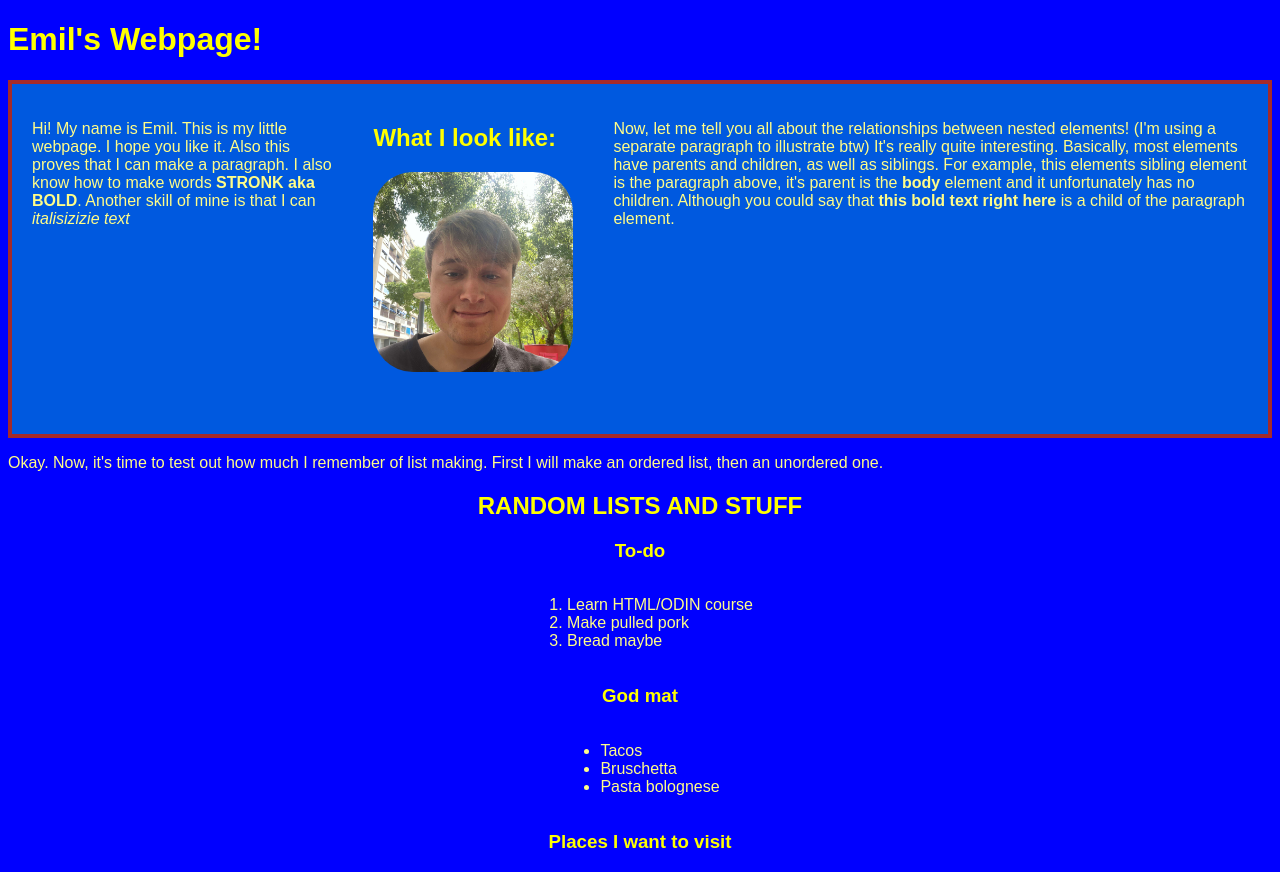
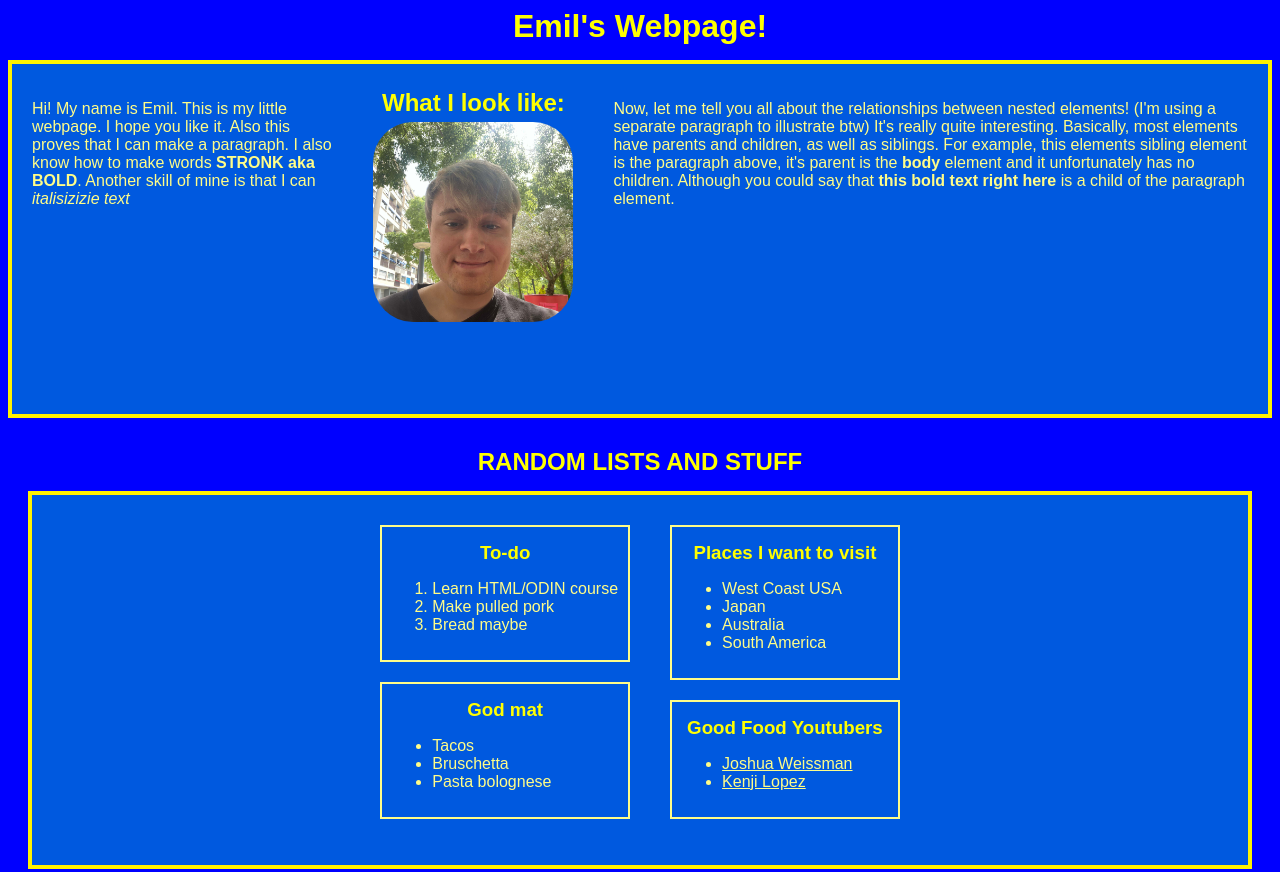
Before and after one commit to emileberhard/emileberhard.github.io, a plain HTML site: page index.html in a window 1280 px wide. Shown: the top 872 px of the page. Drawn offline with Linux system fonts and the light colour scheme.

Commit message:
Add divs to clean up look of web page

```diff
--- a/index.html
+++ b/index.html
@@ -19,21 +19,28 @@
                 <p>Now, let me tell you all about the relationships between nested elements! (I'm using a separate paragraph to illustrate btw) It's really quite interesting. Basically, most elements have parents and children, as well as siblings. For example, this elements sibling element is the paragraph above, it's parent is the <strong>body</strong> element and it unfortunately has no children. Although you could say that <strong>this bold text right here</strong> is a child of the paragraph element.</p>
             </div>
         </div>
-            <p>Okay. Now, it's time to test out how much I remember of list making. First I will make an ordered list, then an unordered one.</p>
+            <h2 class="header">RANDOM LISTS AND STUFF</h2>
+            <div class="list flex_container">
+                <div>
                     <div class="list">
-                <h2 class="header">RANDOM LISTS AND STUFF</h2>
                         <h3 class="header">To-do</h3>
                         <ol>
                             <li>Learn HTML/ODIN course</li>
                             <li>Make pulled pork</li>
                             <li>Bread maybe</li>
                         </ol>
+                    </div>
+                    <div class="list">
                         <h3 class="header">God mat</h3>
                         <ul>
                             <li>Tacos</li>
                             <li>Bruschetta</li>
                             <li>Pasta bolognese</li>
                         </ul>
+                    </div>
+                </div>
+                <div>
+                    <div class="list">
                         <h3 class="header">Places I want to visit</h3>
                         <ul>
                             <li>West Coast USA</li>
@@ -41,11 +48,15 @@
                             <li>Australia</li>
                             <li>South America</li>
                         </ul>
+                    </div>
+                    <div class="list">
                         <h3 class="header">Good Food Youtubers</h3>
                         <ul>
                             <li><a href="https://www.youtube.com/c/JoshuaWeissman">Joshua Weissman</a></li>
                             <li><a href="https://www.youtube.com/c/JKenjiLopezAlt">Kenji Lopez</a></li>
                         </ul>
+                    </div>
+                </div>
             </div>
 
             <h4 class="header"><a href="./pages/secondpage.html">Second Page</a></h4>
--- a/styles.css
+++ b/styles.css
@@ -2,6 +2,7 @@
 
 h1 {
     color: rgb(32, 134, 51);
+    text-align: center;
 }
 
 * {
@@ -10,6 +11,8 @@ h1 {
 
 .header {
     color: rgb(255, 255, 0);
+    margin: 5px;
+    text-align: center;
 }
 
 p, ul, ol, a {
@@ -17,12 +20,15 @@ p, ul, ol, a {
 }
 
 .list {
-    text-align: center;
+    border-color: rgb(255, 253, 136);
+    border-width: 2px;
+    border-style: solid;
+    margin: 20px;
+    padding: 10px;
 }
 
 ul, ol {
     text-align: left;
-    display: inline-block;
 }
 
 img {
@@ -31,14 +37,18 @@ img {
 
 .flex_container {
     background: rgb(0, 89, 223);
-    border: 4px solid brown;
+    border: 4px solid rgb(255, 242, 0);
     display: flex;
     flex: 1;
     height: 350px;
+    justify-content: center;
+    margin-top: 15px;
+    margin-bottom: 30px;
 }
 
 .item {
     margin: 20px;
+    justify-content: center;
 }
 
 html {
```
Lines whose indentation alone changed are shown as unchanged.
